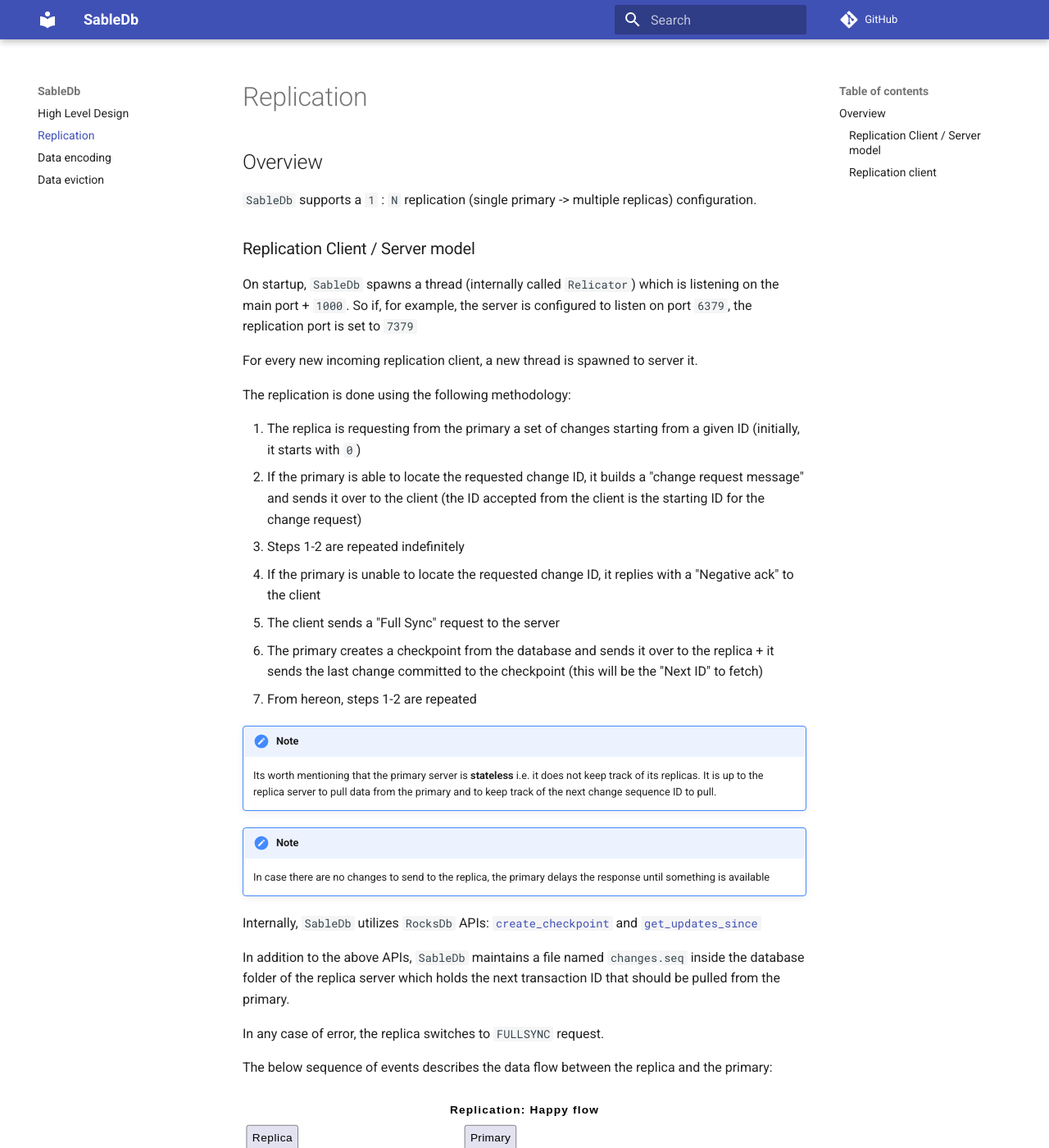
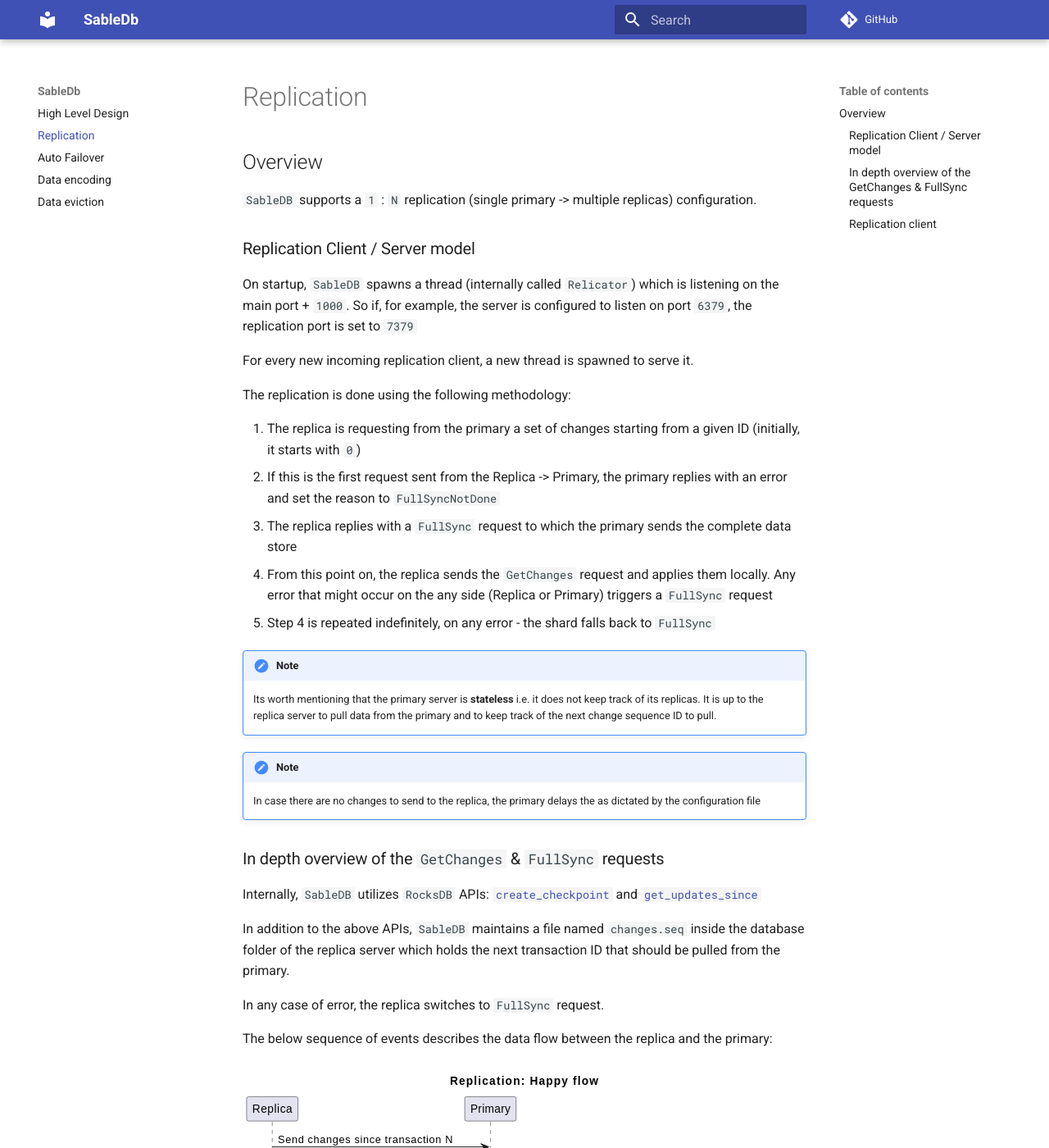
Before and after one commit to sabledb-io/sabledb, an MkDocs documentation site: the page built from docs/design/replication.md, in a window 1280 px wide and 1400 px high. Shown: the whole window at 82% size. Built offline with MkDocs 1.6.1 and Material for MkDocs 9.7.7, drawn with Linux system fonts in a browser that asks for light colours; comment, search, counter and statistics services are not loaded; some of the changed text lies outside the part shown.

Commit message:
Added failover section

```diff
--- a/docs/design/replication.md
+++ b/docs/design/replication.md
@@ -1,50 +1,50 @@
 ## Overview
 
-`SableDb` supports a `1` : `N` replication (single primary -> multiple replicas) configuration.
+`SableDB` supports a `1` : `N` replication (single primary -> multiple replicas) configuration.
 
 ### Replication Client / Server model
 
-On startup, `SableDb` spawns a thread (internally called `Relicator`) which is listening on the main port + `1000`.
+On startup, `SableDB` spawns a thread (internally called `Relicator`) which is listening on the main port + `1000`.
 So if, for example, the server is configured to listen on port `6379`, the replication port is set to `7379`
 
-For every new incoming replication client, a new thread is spawned to server it.
+For every new incoming replication client, a new thread is spawned to serve it.
 
 The replication is done using the following methodology:
 
 1. The replica is requesting from the primary a set of changes starting from a given ID (initially, it starts with `0`)
-2. If the primary is able to locate the requested change ID, it builds a "change request message" and sends it over to the client (the ID accepted from the client is the starting ID for the change request)
-3. Steps 1-2 are repeated indefinitely
-4. If the primary is unable to locate the requested change ID, it replies with a "Negative ack" to the client
-5. The client sends a "Full Sync" request to the server
-6. The primary creates a checkpoint from the database and sends it over to the replica + it sends the last change committed to the checkpoint (this will be the "Next ID" to fetch)
-7. From hereon, steps 1-2 are repeated
+2. If this is the first request sent from the Replica -> Primary, the primary replies with an error and set the reason to `FullSyncNotDone`
+3. The replica replies with a `FullSync` request to which the primary sends the complete data store
+4. From this point on, the replica sends the `GetChanges` request and applies them locally. Any error that might occur on the any side (Replica or Primary) triggers a `FullSync` request
+5. Step 4 is repeated indefinitely, on any error - the shard falls back to `FullSync`
 
 !!!Note
     Its worth mentioning that the primary server is **stateless** i.e. it does not keep track of its replicas. It is up to the
     replica server to pull data from the primary and to keep track of the next change sequence ID to pull.
 
 !!!Note
-    In case there are no changes to send to the replica, the primary delays the response until something is available
+    In case there are no changes to send to the replica, the primary delays the as dictated by the configuration file
 
 
-Internally, `SableDb` utilizes `RocksDb` APIs: [`create_checkpoint`][1] and [`get_updates_since`][2]
+### In depth overview of the `GetChanges` & `FullSync` requests
 
-In addition to the above APIs, `SableDb` maintains a file named `changes.seq` inside the database folder of the replica server
+Internally, `SableDB` utilizes `RocksDB` APIs: [`create_checkpoint`][1] and [`get_updates_since`][2]
+
+In addition to the above APIs, `SableDB` maintains a file named `changes.seq` inside the database folder of the replica server
 which holds the next transaction ID that should be pulled from the primary.
 
-In any case of error, the replica switches to `FULLSYNC` request.
+In any case of error, the replica switches to `FullSync` request.
 
 The below sequence of events describes the data flow between the replica and the primary:
 
 ![changes sync](../images/happy-flow-sync.svg)
 
-When a `FULLSYNC` is needed, the flow changes to this:
+When a `FullSync` is needed, the flow changes to this:
 
 ![fullsync](../images/fullsync.svg)
 
 ### Replication client
 
-In addition to the above, the replication instance of `SableDb` is running in `read-only` mode. i.e. it does not allow
+In addition to the above, the replication instance of `SableDB` is running in `read-only` mode. i.e. it does not allow
 execution of any command marked as `Write`
 
 [1]: https://github.com/facebook/rocksdb/wiki/Checkpoints
--- a/mkdocs.yml
+++ b/mkdocs.yml
@@ -7,6 +7,7 @@
 nav:
     - High Level Design: design/overview.md
     - Replication: design/replication.md
+    - Auto Failover: design/auto-failover.md
     - Data encoding: design/data-encoding.md
     - Data eviction: design/eviction.md
 
```
Also changed, not shown: docs/design/auto-failover.md (added, +79 -0 lines).
